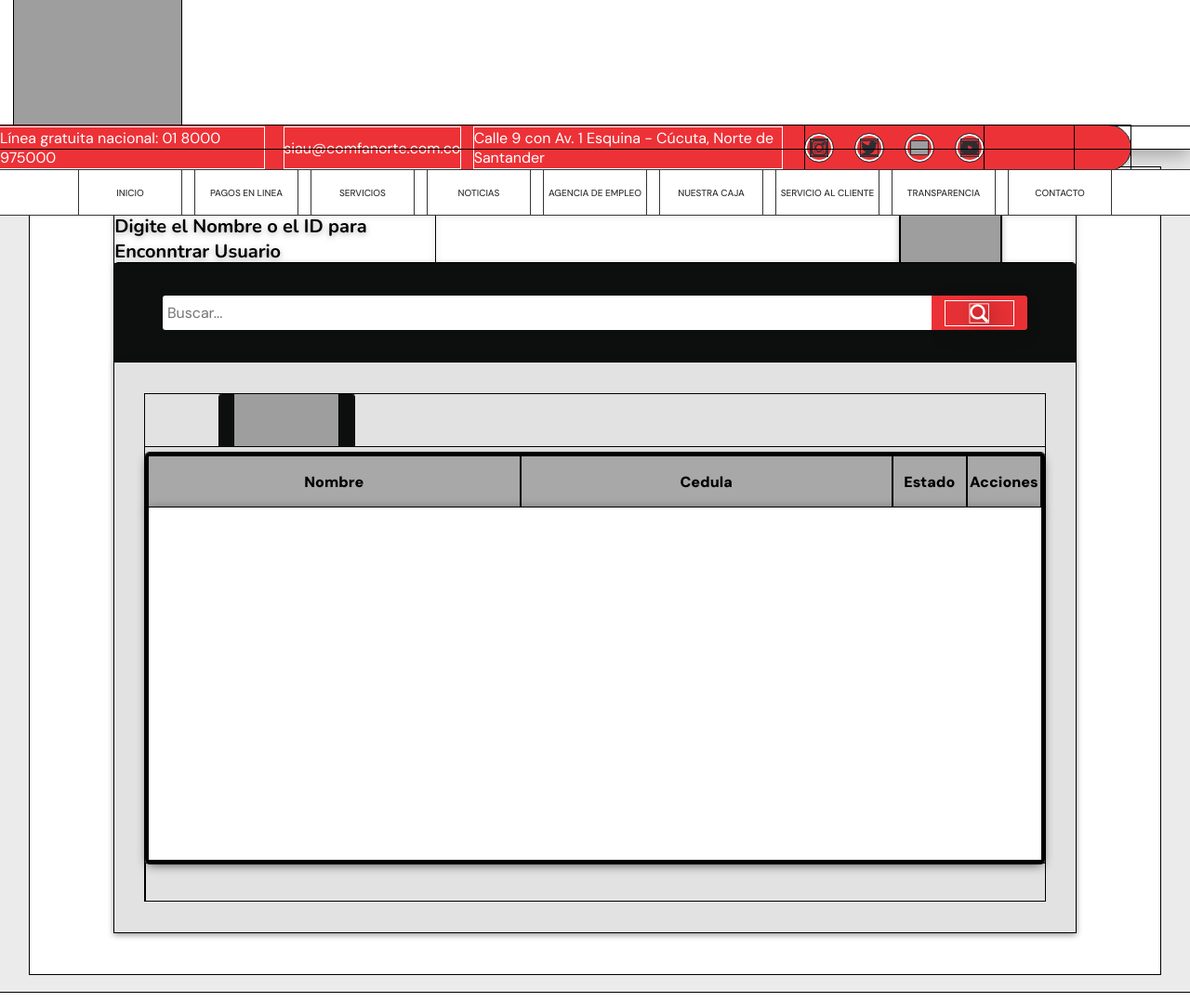
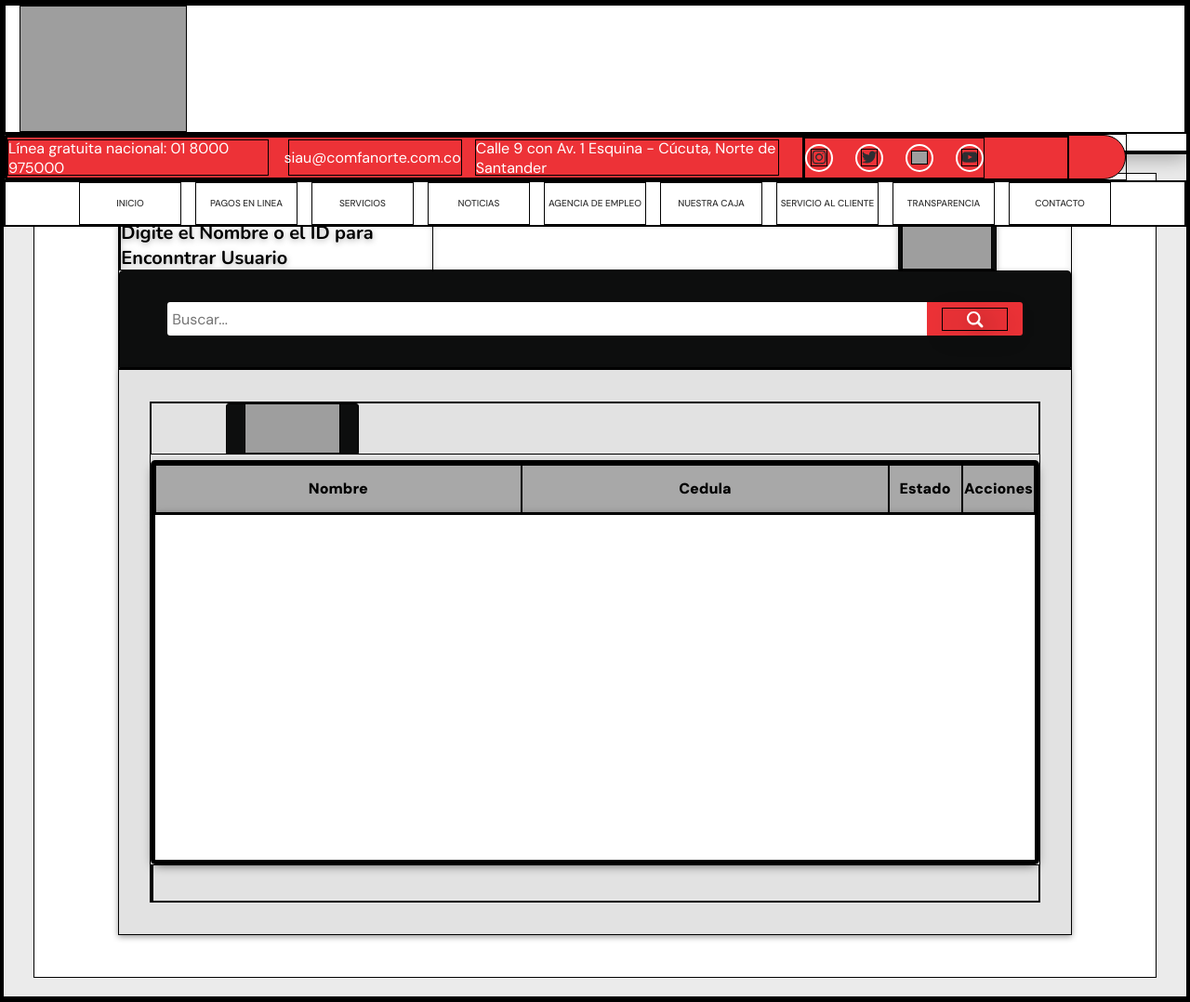
Before and after one commit to cristhi2404/Interfaz_Usuarios-1-, a PHP site: page / in a window 1280 px wide. Shown: the whole page at 93% size. Run offline with PHP 8.4, Linux system fonts and the light colour scheme; grey boxes are pictures that could not be loaded.

Commit message:
Update cssindex.css

```diff
--- a/index/cssindex.css
+++ b/index/cssindex.css
@@ -353,5 +353,5 @@
 }
 
 *{
-    outline: 1px solid;
+    border: 1px solid black;
 }
```
